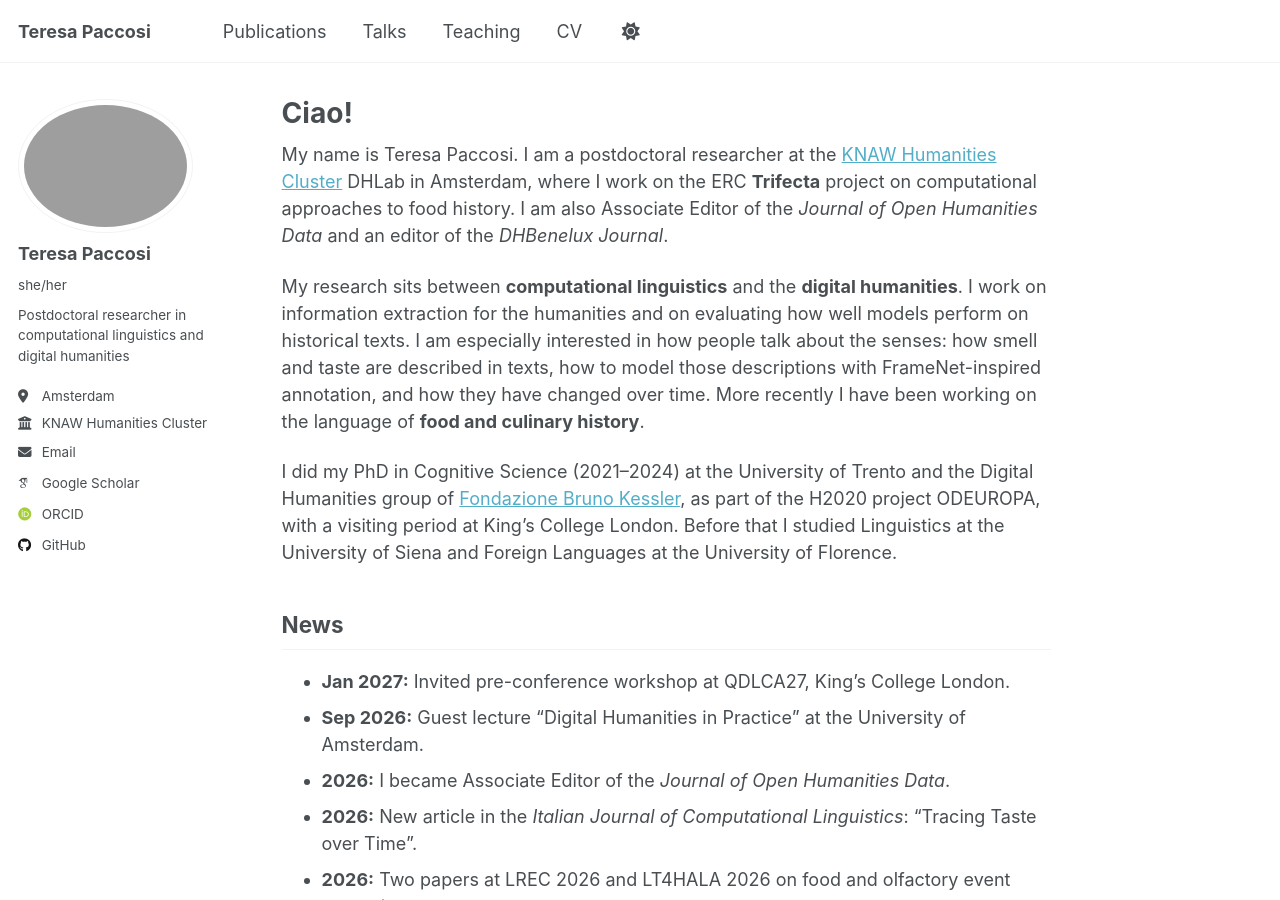
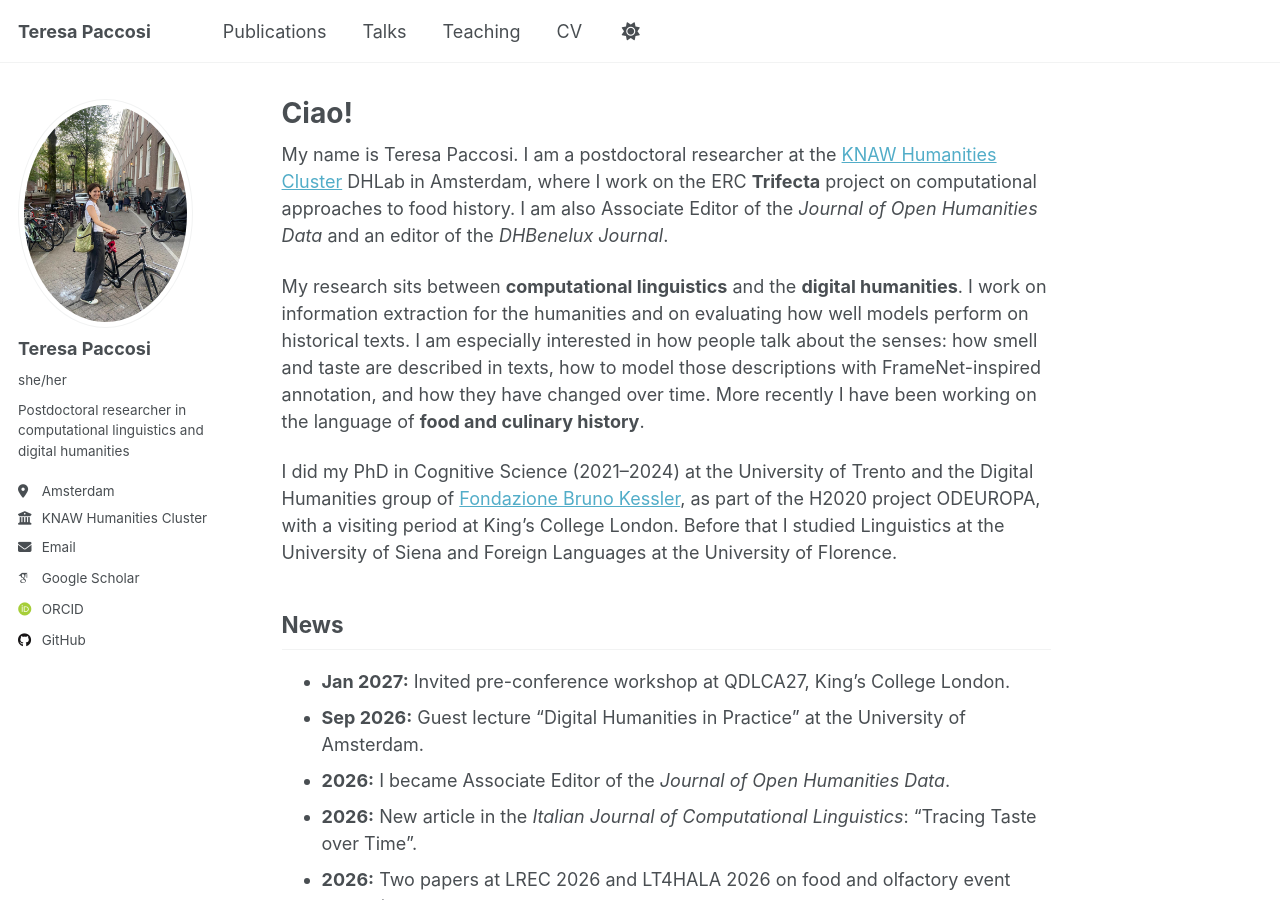
Before and after one commit to tpaccosi/tpaccosi.github.io, a Jekyll site: the page built from _pages/about.md, in a window 1280 px wide and 900 px high. Built offline with Jekyll 4.4.1, drawn with Linux system fonts in a browser that asks for light colours; some web fonts are replaced.

Commit message:
Update _config.yml

```diff
--- a/_config.yml
+++ b/_config.yml
@@ -22,7 +22,7 @@ repository               : "tpaccosi/tpaccosi.github.io"
 #               Additional customization can be done by editing /_includes/author-profile.html
 author:
   # Biographic information
-  avatar           : "profile_pic.jpeg"
+  avatar           : "profile_pic.JPG"
   name             : "Teresa Paccosi"
   pronouns         : "she/her"
   bio              : "Postdoctoral researcher in computational linguistics and digital humanities"
```
